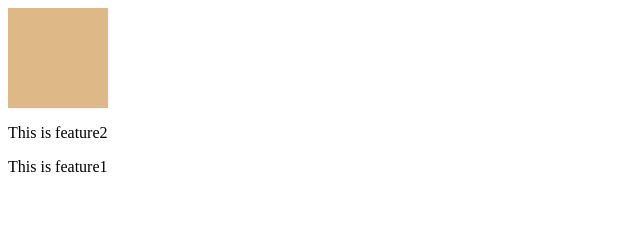
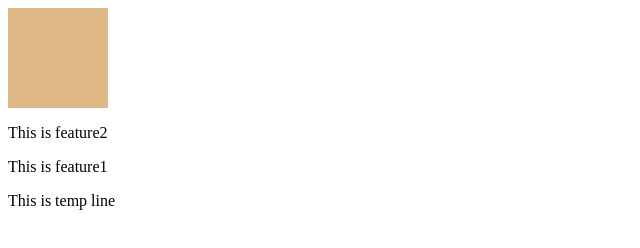
Before and after one commit to ChinthaRithwik/localrepo, a plain HTML site: page index.html in a window 1280 px wide. Shown: the whole page, without its empty margins (0-640 px from the left). Drawn offline with Linux system fonts and the light colour scheme.

Commit message:
new line

```diff
--- a/index.html
+++ b/index.html
@@ -10,5 +10,6 @@
 <div></div>
     <p>This is feature2</p>
     <p>This is feature1</p>
+    <p>This is temp line</p>
 </body>
 </html>
```
